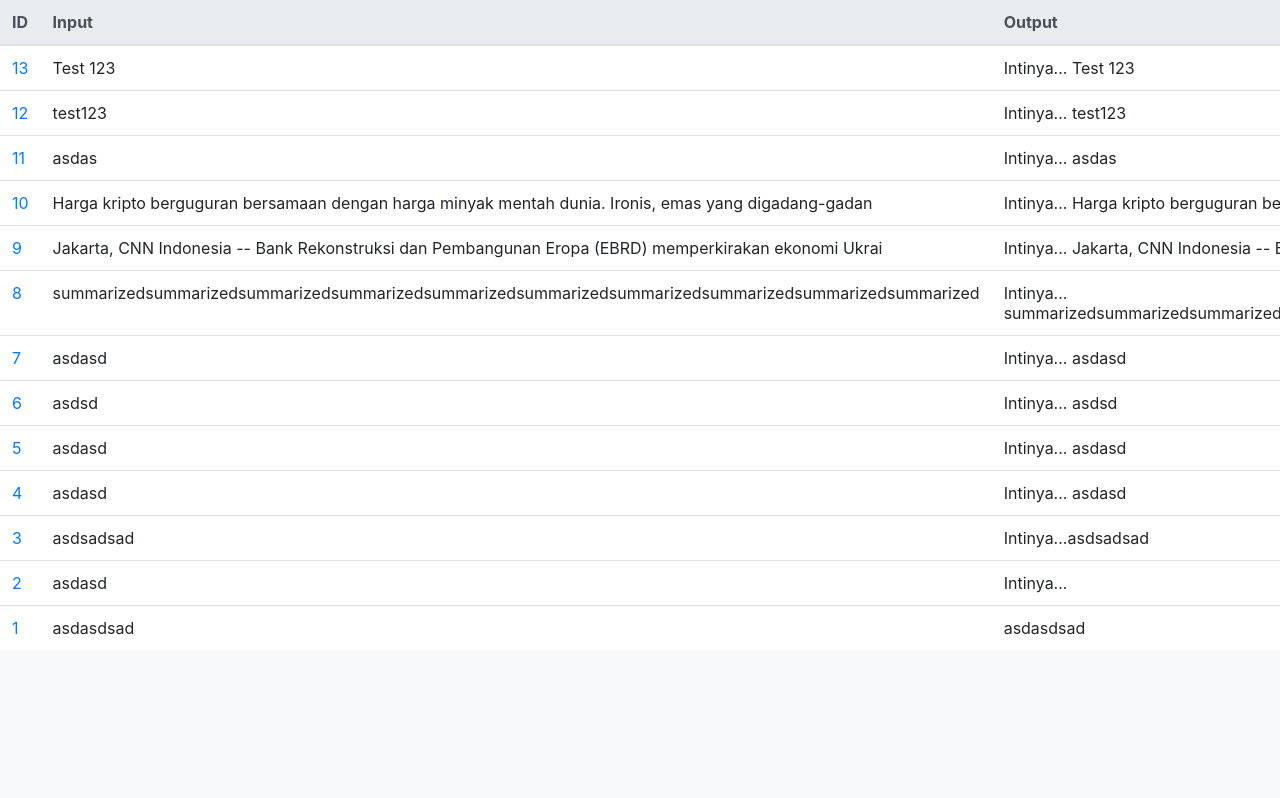
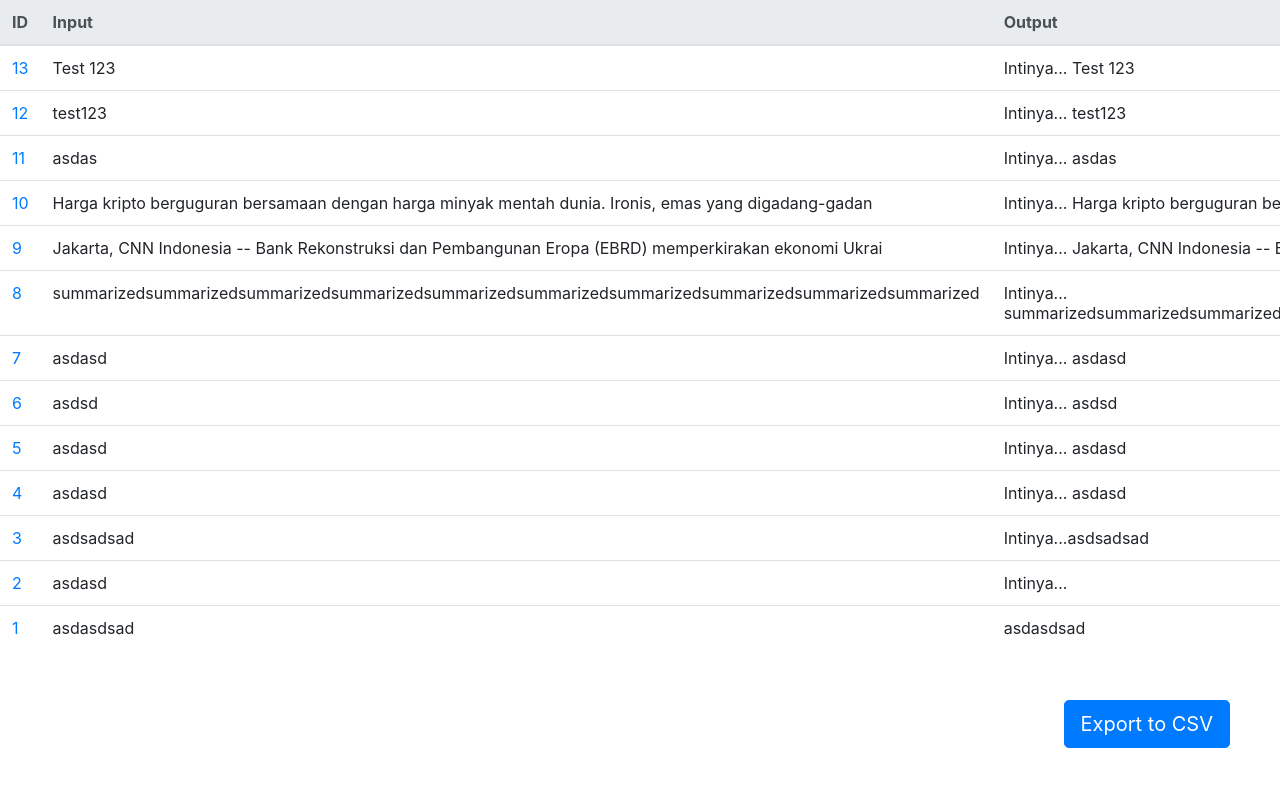
Before and after one commit to pukulenam/abstractive_sum, a Flask app: page /history in a window 1280 px wide; the page is wider, and only the part inside the window is pictured. Shown: the part 159-957 px from the top of that part. Before the commit the page ends 794 px from the top of that part, so only its background shows below. Run offline with Flask 2, Linux system fonts and the light colour scheme; data comes from the database, SQL or seed files in the repository; both versions use the stored data as it was after the commit.

Commit message:
add export button

```diff
--- a/web/exported.csv
+++ b/web/exported.csv
@@ -34,3 +34,5 @@ Baca artikel CNN Indonesia ""Kripto, Emas hingga Minyak Mentah Berjatuhan, Ada A
 
 Download Apps CNN Indonesia sekarang https://app.cnnindonesia.com/"
 11,asdas,Intinya... asdas
+12,test123,Intinya... test123
+13,Test 123,Intinya... Test 123
--- a/web/templates/history.html
+++ b/web/templates/history.html
@@ -9,6 +9,12 @@
     <link href="https://fonts.googleapis.com/icon?family=Material+Icons" rel="stylesheet">
     <link rel="icon" href="{{ url_for('static', filename='Pukulenam.png') }}" type="image/png">
     <title>History</title>
+    <style>
+      .m-50{
+        margin: 50px;
+
+      }
+    </style>
 
 </head>
 <body>
@@ -51,5 +57,7 @@
     </tbody>
     </table>
 
+      <a class="btn btn-primary btn-lg float-right m-50" href="/export" role="button">Export to CSV</a>
+
 </body>
 </html>
```
Also changed, not shown: README.md (added), web/news.db.
